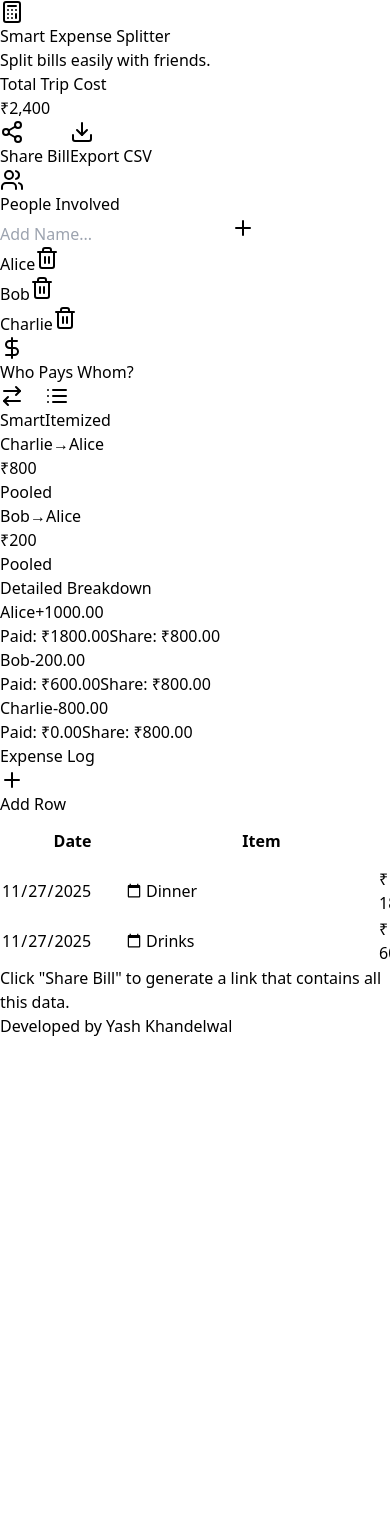
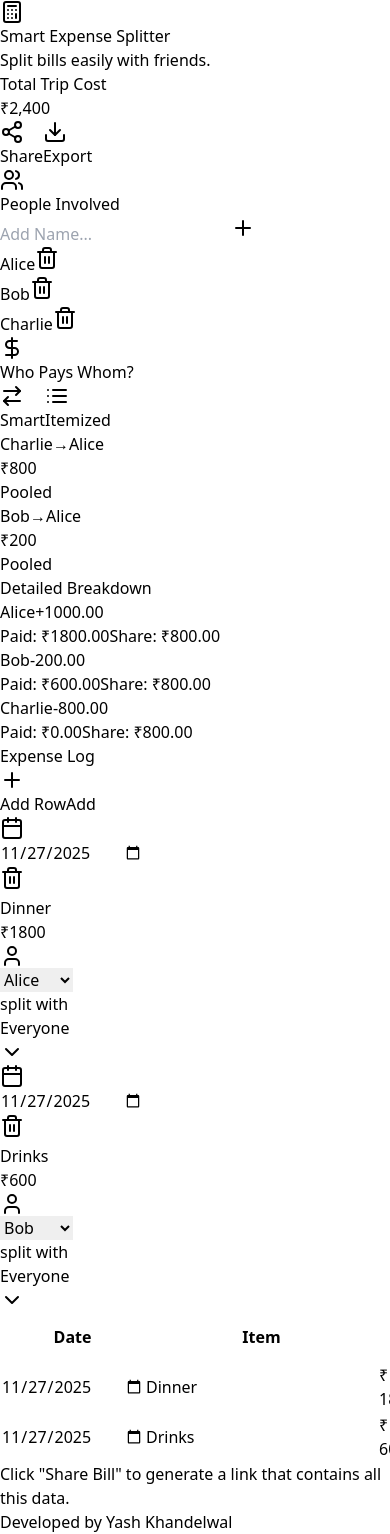
Before and after one commit to khandelwaly940/Expense-Splitter, a React (Vite) app: page / in a window 390 px wide. Shown: the top 1534 px of the page. Before the commit the page ends 1038 px from the top, so only its background shows below. Built offline with nearby package versions, Linux system fonts and the light colour scheme.

Commit message:
done with mobile optimizations

```diff
--- a/src/components/ExpenseSplitter.jsx
+++ b/src/components/ExpenseSplitter.jsx
@@ -1,5 +1,5 @@
 import React, { useState, useEffect } from 'react';
-import { Plus, Trash2, Users, Calculator, DollarSign, Check, Download, Share2, Link as LinkIcon, ArrowRightLeft, List, ChevronDown, ChevronRight } from 'lucide-react';
+import { Plus, Trash2, Users, Calculator, DollarSign, Check, Download, Share2, Link as LinkIcon, ArrowRightLeft, List, ChevronDown, ChevronRight, Calendar, User } from 'lucide-react';
 
 const ExpenseSplitter = () => {
   // --- State Management ---
@@ -282,7 +282,7 @@ const ExpenseSplitter = () => {
   };
 
   return (
-    <div className="min-h-screen bg-gray-50 p-4 md:p-8 font-sans text-slate-800">
+    <div className="min-h-screen bg-gray-50 p-3 md:p-8 font-sans text-slate-800">
 
       {showShareToast && (
         <div className="fixed top-5 right-5 bg-slate-800 text-white px-4 py-3 rounded-lg shadow-lg flex items-center gap-3 z-50 animate-bounce">
@@ -299,35 +299,35 @@ const ExpenseSplitter = () => {
         {/* Header */}
         <div className="flex flex-col lg:flex-row justify-between items-start lg:items-center bg-white p-6 rounded-xl shadow-sm border border-gray-200 gap-4">
           <div>
-            <h1 className="text-2xl font-bold text-slate-900 flex items-center gap-2">
+            <h1 className="text-xl md:text-2xl font-bold text-slate-900 flex items-center gap-2">
               <Calculator className="w-6 h-6 text-blue-600" />
               Smart Expense Splitter
             </h1>
-            <p className="text-slate-500 mt-1">Split bills easily with friends.</p>
+            <p className="text-slate-500 mt-1 text-sm md:text-base">Split bills easily with friends.</p>
           </div>
           <div className="flex flex-col sm:flex-row items-end sm:items-center gap-4 w-full lg:w-auto">
              <div className="text-right mr-2">
                 <div className="text-xs text-slate-500 uppercase tracking-wide font-semibold">Total Trip Cost</div>
-                <div className="text-3xl font-bold text-blue-600">₹{totalSpent.toLocaleString('en-IN')}</div>
+                <div className="text-2xl md:text-3xl font-bold text-blue-600">₹{totalSpent.toLocaleString('en-IN')}</div>
              </div>
 
              <div className="flex gap-2 w-full sm:w-auto">
                 <button
                   onClick={generateShareLink}
-                  className="flex-1 sm:flex-none flex items-center justify-center gap-2 bg-indigo-600 text-white px-4 py-2 rounded-lg hover:bg-indigo-700 transition-colors shadow-sm"
+                  className="flex-1 sm:flex-none flex items-center justify-center gap-2 bg-indigo-600 text-white px-4 py-2 rounded-lg hover:bg-indigo-700 transition-colors shadow-sm text-sm"
                   title="Copy Link to Clipboard"
                 >
                   <Share2 className="w-4 h-4" />
-                  <span>Share Bill</span>
+                  <span>Share</span>
                 </button>
 
                 <button
                   onClick={exportToCSV}
-                  className="flex-1 sm:flex-none flex items-center justify-center gap-2 bg-white border border-gray-300 text-slate-700 px-4 py-2 rounded-lg hover:bg-gray-50 transition-colors shadow-sm"
+                  className="flex-1 sm:flex-none flex items-center justify-center gap-2 bg-white border border-gray-300 text-slate-700 px-4 py-2 rounded-lg hover:bg-gray-50 transition-colors shadow-sm text-sm"
                   title="Download as CSV"
                 >
                   <Download className="w-4 h-4" />
-                  <span className="hidden sm:inline">Export CSV</span>
+                  <span className="hidden sm:inline">Export</span>
                 </button>
              </div>
           </div>
@@ -336,7 +336,7 @@ const ExpenseSplitter = () => {
         <div className="grid grid-cols-1 xl:grid-cols-3 gap-6">
 
           {/* LEFT COLUMN: Configuration & Settlements */}
-          <div className="space-y-6 xl:col-span-1">
+          <div className="space-y-6 xl:col-span-1 order-2 xl:order-1">
 
             {/* Participants Card */}
             <div className="bg-white p-5 rounded-xl shadow-sm border border-gray-200">
@@ -351,7 +351,7 @@ const ExpenseSplitter = () => {
                   value={newParticipant}
                   onChange={(e) => setNewParticipant(e.target.value)}
                   placeholder="Add Name..."
-                  className="flex-1 px-3 py-2 border border-gray-300 rounded-lg focus:outline-none focus:ring-2 focus:ring-blue-500"
+                  className="flex-1 px-3 py-2 border border-gray-300 rounded-lg focus:outline-none focus:ring-2 focus:ring-blue-500 text-sm"
                   onKeyDown={(e) => e.key === 'Enter' && addParticipant()}
                 />
                 <button
@@ -378,14 +378,14 @@ const ExpenseSplitter = () => {
             <div className="bg-slate-900 text-white p-5 rounded-xl shadow-lg flex flex-col max-h-[500px]">
 
               {/* Header with Toggle */}
-              <div className="flex justify-between items-center mb-4 pb-4 border-b border-slate-700">
+              <div className="flex flex-col sm:flex-row justify-between items-start sm:items-center mb-4 pb-4 border-b border-slate-700 gap-3">
                 <h2 className="text-lg font-semibold flex items-center gap-2 text-emerald-400">
                   <DollarSign className="w-5 h-5" />
                   Who Pays Whom?
                 </h2>
 
                 {/* Mode Switcher */}
-                <div className="flex bg-slate-800 rounded-lg p-1 text-xs">
+                <div className="flex bg-slate-800 rounded-lg p-1 text-xs self-start sm:self-auto">
                   <button
                     onClick={() => setSettlementMethod('smart')}
                     className={`flex items-center gap-1 px-3 py-1.5 rounded-md transition-all ${settlementMethod === 'smart' ? 'bg-emerald-600 text-white shadow' : 'text-slate-400 hover:text-white'}`}
@@ -422,14 +422,14 @@ const ExpenseSplitter = () => {
                                  {expandedGroup === tx.id ? <ChevronDown className="w-4 h-4" /> : <ChevronRight className="w-4 h-4" />}
                                </div>
                              )}
-                             <div className="flex items-center gap-2 text-sm">
+                             <div className="flex flex-wrap items-center gap-x-2 text-sm">
                                 <span className="font-bold text-red-300">{tx.from}</span>
                                 <span className="text-slate-500">→</span>
                                 <span className="font-bold text-green-300">{tx.to}</span>
                               </div>
                           </div>
 
-                          <div className="font-mono text-lg font-bold text-white">
+                          <div className="font-mono text-lg font-bold text-white pl-2">
                             ₹{Math.ceil(tx.amount).toLocaleString('en-IN')}
                           </div>
                         </div>
@@ -483,7 +483,7 @@ const ExpenseSplitter = () => {
           </div>
 
           {/* RIGHT COLUMN: The Spreadsheet */}
-          <div className="xl:col-span-2">
+          <div className="xl:col-span-2 order-1 xl:order-2">
             <div className="bg-white rounded-xl shadow-sm border border-gray-200 overflow-visible">
               <div className="p-4 border-b border-gray-100 flex justify-between items-center bg-gray-50">
                 <h2 className="font-semibold text-slate-700">Expense Log</h2>
@@ -491,11 +491,128 @@ const ExpenseSplitter = () => {
                   onClick={addExpenseRow}
                   className="text-sm bg-white border border-gray-300 hover:bg-gray-50 text-slate-700 px-3 py-1.5 rounded shadow-sm flex items-center gap-1"
                 >
-                  <Plus className="w-4 h-4" /> Add Row
+                  <Plus className="w-4 h-4" /> <span className="hidden sm:inline">Add Row</span><span className="sm:hidden">Add</span>
                 </button>
               </div>
 
-              <div className="overflow-visible">
+              {/* Mobile View: Cards */}
+              <div className="md:hidden">
+                 {expenses.map((expense) => (
+                    <div key={expense.id} className="p-4 border-b border-gray-100 relative">
+                        <div className="flex justify-between items-start mb-2">
+                           <div className="flex items-center gap-2 text-slate-500 text-sm">
+                              <Calendar className="w-3 h-3" />
+                              <input
+                                type="date"
+                                className="bg-transparent border-b border-transparent focus:border-blue-400 outline-none p-0 w-24"
+                                value={expense.date}
+                                onChange={(e) => updateExpense(expense.id, 'date', e.target.value)}
+                              />
+                           </div>
+                           <button
+                              onClick={() => removeExpense(expense.id)}
+                              className="text-slate-300 hover:text-red-500 p-1 -mr-2"
+                            >
+                              <Trash2 className="w-4 h-4" />
+                            </button>
+                        </div>
+
+                        <div className="flex gap-3 mb-3">
+                           <div className="flex-1">
+                              <input
+                                type="text"
+                                className="w-full text-base font-medium placeholder-slate-300 border-b border-transparent focus:border-blue-400 outline-none py-1"
+                                placeholder="What is this for?"
+                                value={expense.item}
+                                onChange={(e) => updateExpense(expense.id, 'item', e.target.value)}
+                              />
+                           </div>
+                           <div className="w-24 relative">
+                              <span className="absolute left-0 top-1.5 text-slate-400 text-sm">₹</span>
+                              <input
+                                type="number"
+                                min="0"
+                                className="w-full pl-3 text-base font-bold text-slate-800 border-b border-transparent focus:border-blue-400 outline-none py-1"
+                                value={expense.amount === 0 ? '' : expense.amount}
+                                onChange={(e) => updateExpense(expense.id, 'amount', e.target.value)}
+                                placeholder="0"
+                              />
+                           </div>
+                        </div>
+
+                        <div className="flex items-center gap-2 text-sm">
+                           <div className="flex items-center gap-1 bg-gray-50 px-2 py-1 rounded border border-gray-200">
+                              <User className="w-3 h-3 text-slate-400" />
+                              <select
+                                className="bg-transparent outline-none text-slate-700 max-w-[80px]"
+                                value={expense.paidBy}
+                                onChange={(e) => updateExpense(expense.id, 'paidBy', e.target.value)}
+                              >
+                                {participants.map(p => (
+                                  <option key={p} value={p}>{p}</option>
+                                ))}
+                              </select>
+                           </div>
+                           <span className="text-slate-400 text-xs">split with</span>
+
+                           {/* Mobile Split Dropdown */}
+                           <div className="relative flex-1 split-dropdown-container">
+                              <button
+                                onClick={() => setActiveDropdownId(activeDropdownId === expense.id ? null : expense.id)}
+                                className="w-full text-left bg-gray-50 border border-gray-200 px-2 py-1 rounded text-slate-700 flex justify-between items-center"
+                              >
+                                <span className="truncate max-w-[100px]">
+                                  {expense.splitAmong.length === participants.length
+                                    ? 'Everyone'
+                                    : expense.splitAmong.length === 0
+                                      ? 'No one'
+                                      : `${expense.splitAmong.length} people`}
+                                </span>
+                                <ChevronDown className="w-3 h-3 text-slate-400" />
+                              </button>
+
+                              {/* Dropdown Menu (Mobile Position) */}
+                              {activeDropdownId === expense.id && (
+                                <div className="absolute top-9 left-0 z-50 w-48 bg-white rounded-lg shadow-xl border border-gray-200 p-2">
+                                  <div className="text-xs font-semibold text-slate-400 px-2 py-1 mb-1">Split cost among:</div>
+                                  {participants.map(p => {
+                                    const isChecked = expense.splitAmong.includes(p);
+                                    return (
+                                      <div
+                                        key={p}
+                                        className="flex items-center gap-2 px-2 py-2 hover:bg-gray-50 rounded cursor-pointer"
+                                        onClick={() => toggleSplitParticipant(expense.id, p)}
+                                      >
+                                        <div className={`w-4 h-4 rounded border flex items-center justify-center ${isChecked ? 'bg-blue-500 border-blue-500' : 'border-gray-300'}`}>
+                                          {isChecked && <Check className="w-3 h-3 text-white" />}
+                                        </div>
+                                        <span className="text-sm text-slate-700">{p}</span>
+                                      </div>
+                                    );
+                                  })}
+                                  <div className="mt-2 pt-2 border-t border-gray-100 text-center">
+                                    <button
+                                      className="text-xs text-blue-600 font-medium hover:underline p-2"
+                                      onClick={() => setActiveDropdownId(null)}
+                                    >
+                                      Done
+                                    </button>
+                                  </div>
+                                </div>
+                              )}
+                           </div>
+                        </div>
+                    </div>
+                 ))}
+                 {expenses.length === 0 && (
+                   <div className="p-8 text-center text-slate-400 text-sm">
+                     No expenses yet. Tap "Add" to start.
+                   </div>
+                 )}
+              </div>
+
+              {/* Desktop View: Table */}
+              <div className="hidden md:block overflow-visible">
                 <table className="w-full text-left border-collapse">
                   <thead>
                     <tr className="bg-gray-50 text-xs uppercase text-slate-500 tracking-wider">
```
